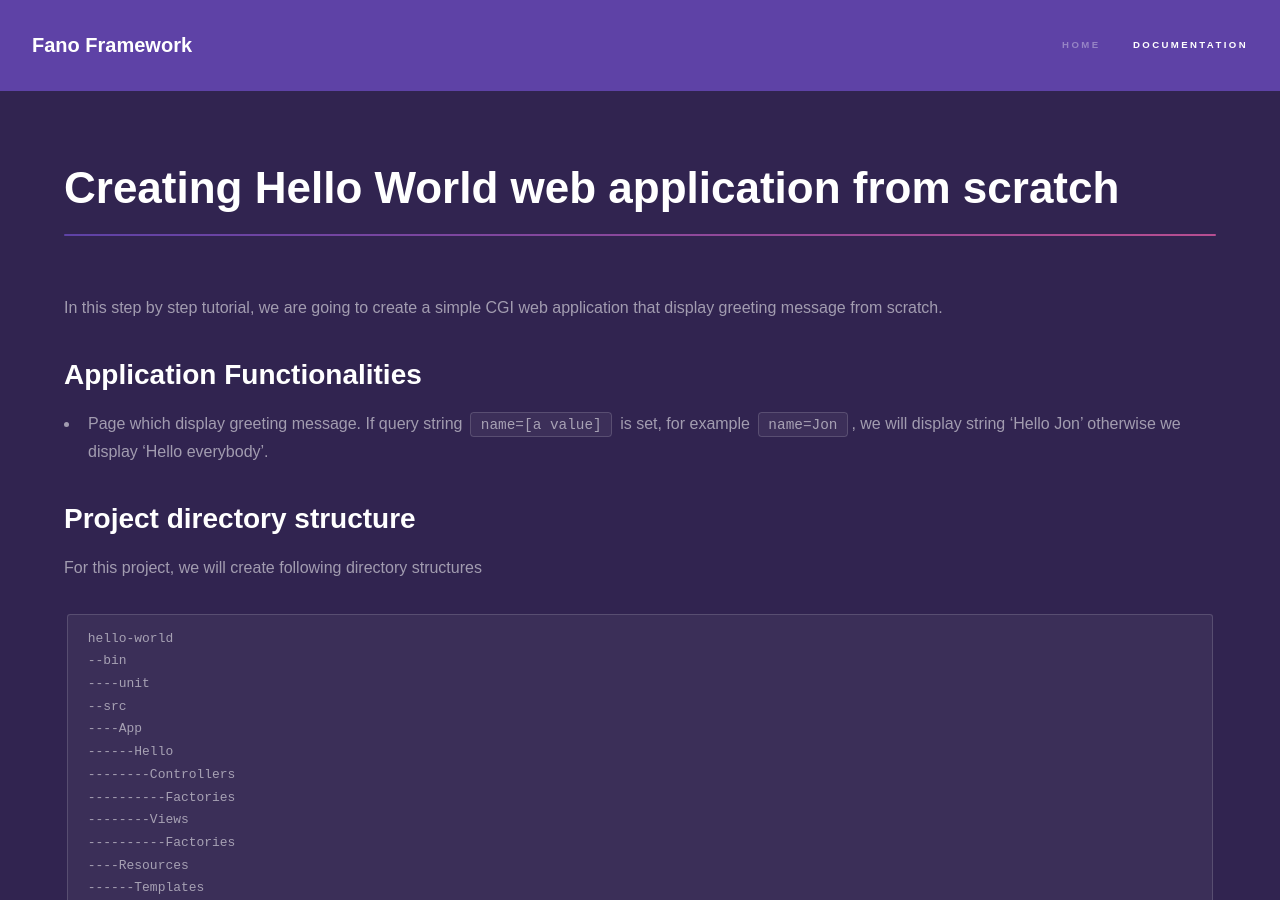
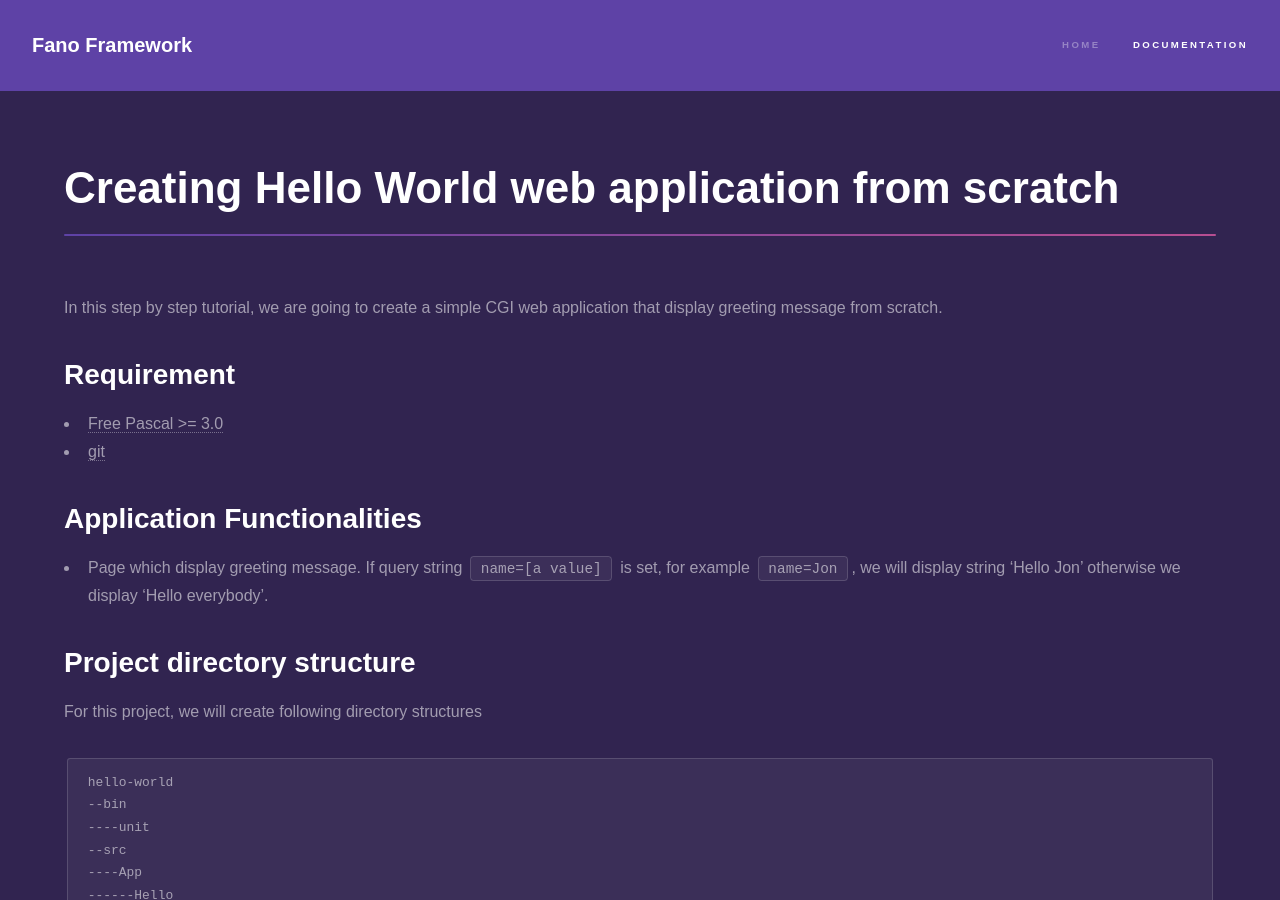
Before and after one commit to fanoframework/fanoframework.github.io, a Jekyll site: the page built from tutorials/hello-world-application/index.md, in a window 1280 px wide and 900 px high. Built offline with Jekyll 4.4.1, drawn with Linux system fonts in a browser that asks for light colours; our own code applies the rules of GitHub Pages for plain Markdown files.

Commit message:
add more content to hello world app tutorial

```diff
--- a/tutorials/hello-world-application/index.md
+++ b/tutorials/hello-world-application/index.md
@@ -7,6 +7,11 @@
 
 In this step by step tutorial, we are going to create a simple CGI web application
 that display greeting message from scratch.
+
+## Requirement
+
+- [Free Pascal >= 3.0](https://www.freepascal.org)
+- [git](https://git-scm.com/)
 
 ## Application Functionalities
 
```
